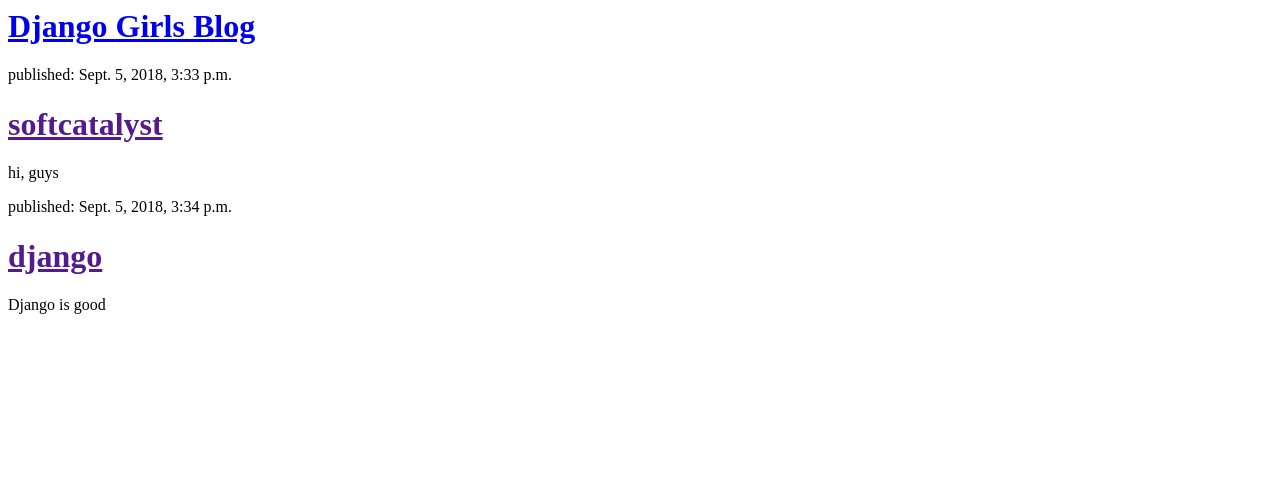
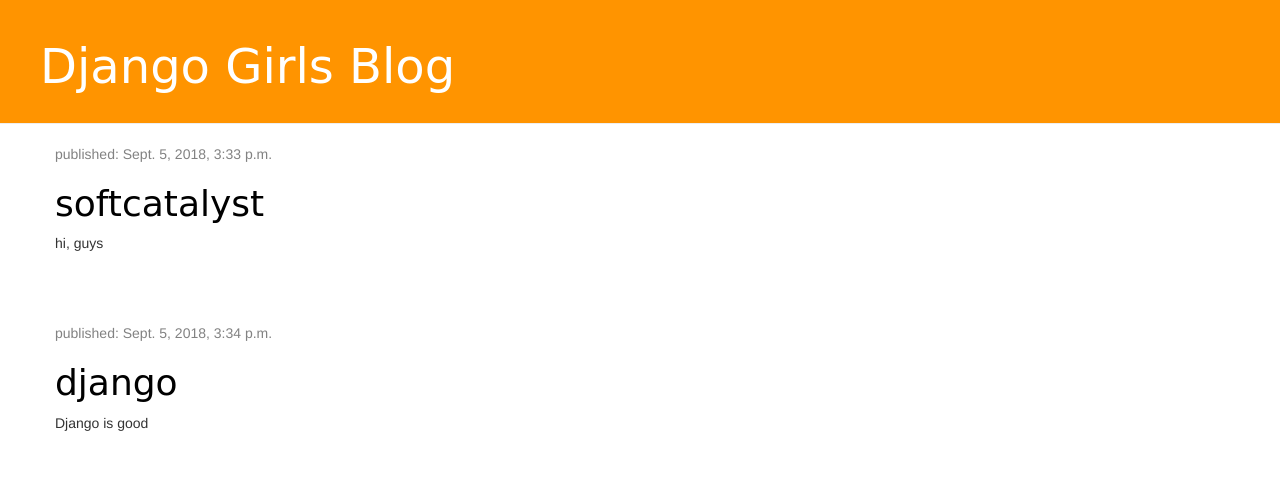
Before and after one commit to amelgmar/my_first_blog, a Django app: page / in a window 1280 px wide. Shown: the top 502 px of the page. Run offline with Django 3.2, Linux system fonts and the light colour scheme; data comes from the database, SQL or seed files in the repository; both versions use the stored data as it was after the commit; some libraries are stand-ins or nearby versions.

Commit message:
Added view and template for detailed blog post as well as CSS for the site.

```diff
--- /dev/null
+++ b/blog/static/blog.css
@@ -0,0 +1,46 @@
+.page-header {
+    background-color: #ff9400;
+    margin-top: 0;
+    padding: 20px 20px 20px 40px;
+}
+
+.page-header h1, .page-header h1 a, .page-header h1 a:visited, .page-header h1 a:active {
+    color: #ffffff;
+    font-size: 36pt;
+    text-decoration: none;
+}
+
+.content {
+    margin-left: 40px;
+}
+
+h1, h2, h3, h4 {
+    font-family: 'Lobster', cursive;
+}
+
+.date {
+    color: #828282;
+}
+
+.save {
+    float: right;
+}
+
+.post-form textarea, .post-form input {
+    width: 100%;
+}
+
+.top-menu, .top-menu:hover, .top-menu:visited {
+    color: #ffffff;
+    float: right;
+    font-size: 26pt;
+    margin-right: 20px;
+}
+
+.post {
+    margin-bottom: 70px;
+}
+
+.post h1 a, .post h1 a:visited {
+    color: #000000;
+}
--- a/blog/templates/blog/post_list.html
+++ b/blog/templates/blog/post_list.html
@@ -1,11 +1,30 @@
-<div>
+{% load static %}
+<html>
+    <head>
+        <title>Django Girls blog</title>
+        <link rel="stylesheet" href="//maxcdn.bootstrapcdn.com/bootstrap/3.2.0/css/bootstrap.min.css">
+        <link rel="stylesheet" href="//maxcdn.bootstrapcdn.com/bootstrap/3.2.0/css/bootstrap-theme.min.css">
+        <link rel="stylesheet" href="{% static 'blog.css' %}">
+
+    </head>
+    <body>
+         <div class="page-header">
             <h1><a href="/">Django Girls Blog</a></h1>
         </div>
-
+        <div class="content container">
+    		<div class="row">
+        		<div class="col-md-8">
 		            {% for post in posts %}
-    <div>
+		                <div class="post">
+		                    <div class="date">
 		                        <p>published: {{ post.published_date }}</p>
-        <h1><a href="">{{ post.title }}</a></h1>
+		                    </div>
+		                    <h1><a href="{% url 'post_detail' pk=post.pk %}">{{ post.title }}</a></h1>
 		                    <p>{{ post.text|linebreaksbr }}</p>
 		                </div>
 		            {% endfor %}
+		        </div>
+		    </div>
+		</div>
+    </body>
+</html>
--- a/blog/urls.py
+++ b/blog/urls.py
@@ -2,4 +2,5 @@ from django.urls import path
 from . import views
 urlpatterns = [
     path('', views.post_list, name='post_list'),
+    path('post/<int:pk>/', views.post_detail, name='post_detail'),
 ]
--- a/blog/views.py
+++ b/blog/views.py
@@ -1,7 +1,13 @@
 from django.shortcuts import render
 from django.utils import timezone
 from .models import Post
+from django.shortcuts import render, get_object_or_404
 
 def post_list(request):
     posts = Post.objects.filter(published_date__lte=timezone.now()).order_by('published_date')
     return render(request, 'blog/post_list.html', {'posts': posts})
+
+
+def post_detail(request, pk):
+    post = get_object_or_404(Post, pk=pk)
+    return render(request, 'blog/post_detail.html', {'post': post})
--- a/mysite/settings.py
+++ b/mysite/settings.py
@@ -118,8 +118,8 @@ USE_TZ = True
 # Static files (CSS, JavaScript, Images)
 # https://docs.djangoproject.com/en/2.0/howto/static-files/
 
-STATIC_URL = '/static/'
-STATIC_ROOT = os.path.join(BASE_DIR, 'static')
+STATIC_URL = '/static/default/'
+STATIC_ROOT = os.path.join(BASE_DIR, 'static/default')
 ALLOWED_HOSTS = ['127.0.0.1', '.pythonanywhere.com']
 DATABASES = {
     'default': {
```
Also changed, not shown: blog/templates/blog/base.html (added, +24 -0 lines), blog/templates/blog/post_detail.html (added, +24 -0 lines), db.sqlite3. Lines whose indentation alone changed are shown as unchanged.
